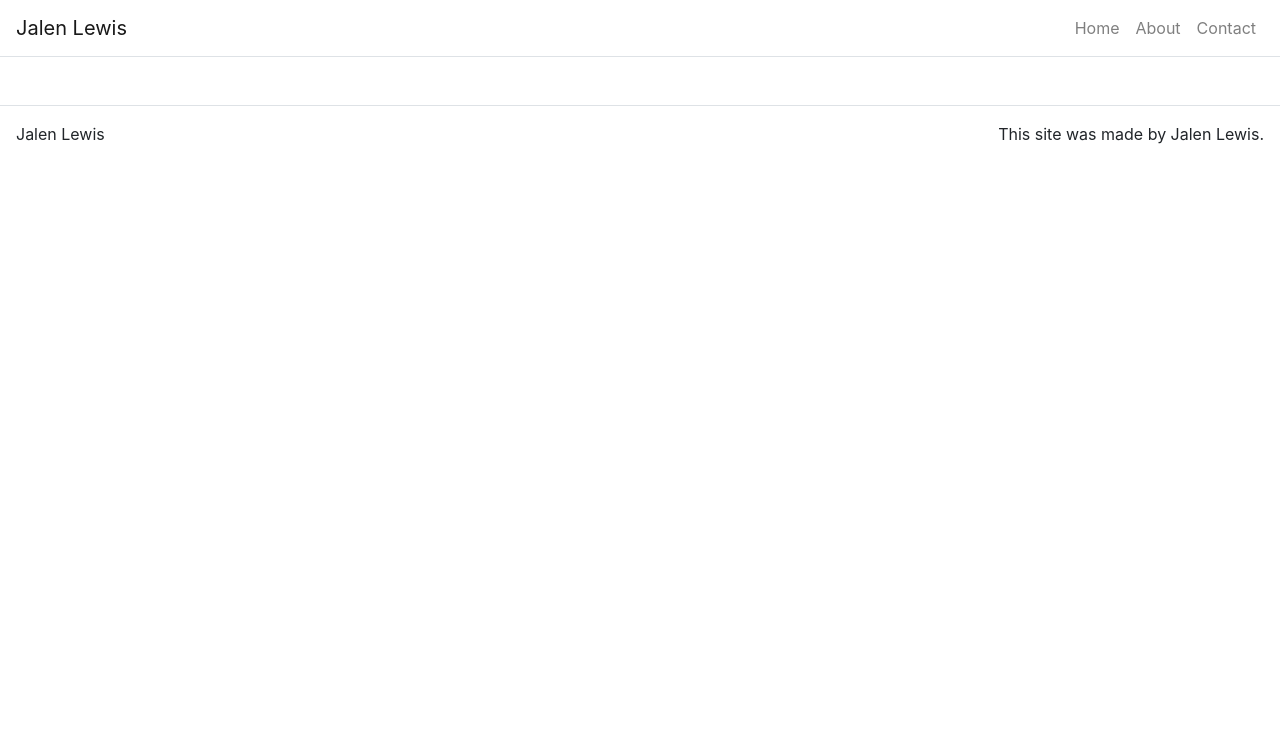
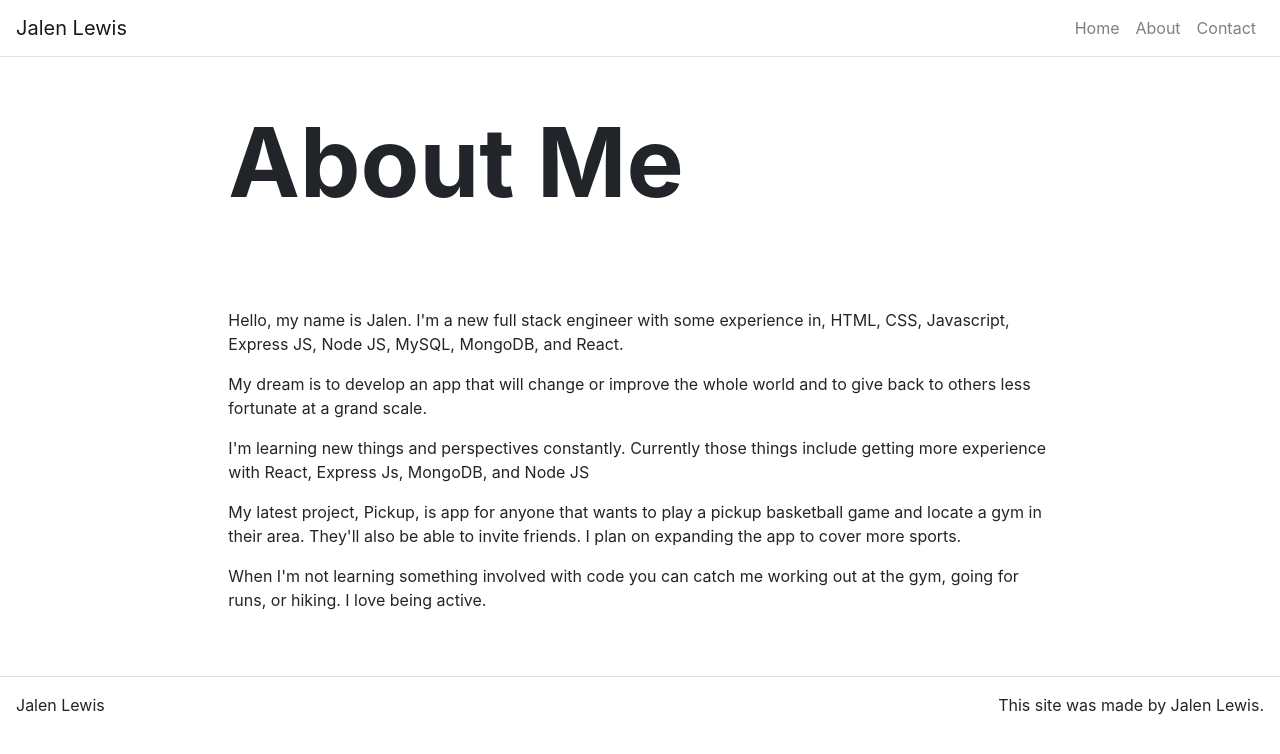
Before and after one commit to jlew2529/React_Portfolio, a React (Create React App) app: page /about in a window 1280 px wide. Shown: the top 754 px of the page. Built offline with nearby package versions, Linux system fonts and the light colour scheme.

Commit message:
Made a new component and edited the AboutPage file

```diff
--- /dev/null
+++ b/src/components/Content.js
@@ -0,0 +1,18 @@
+import React from 'react';
+import Container from 'react-bootstrap/Container';
+import Row from 'react-bootstrap/Row';
+import Col from 'react-bootstrap/Col';
+
+function Content(props) {
+    return(
+        <Container fluid={true}>
+            <Row className="justify-content-center">
+                <Col md={8}>
+                    {props.children}
+                </Col>
+            </Row>
+        </Container>
+    );
+}
+
+export default Content;
--- a/src/pages/AboutPage.js
+++ b/src/pages/AboutPage.js
@@ -1,9 +1,23 @@
 import React from 'react';
+import Hero from '../components/Hero';
+import Content from '../components/Content';
 
 function AboutPage(props) {
     return (
         <div>
+            <Hero title={props.title} />
 
+            <Content>
+                <p>Hello, my name is Jalen. I'm a new full stack engineer with some experience in, HTML, CSS, Javascript, Express JS, Node JS, MySQL, MongoDB, and React.</p>
+
+                <p>My dream is to develop an app that will change or improve the whole world and to give back to others less fortunate at a grand scale.</p>
+
+                <p>I'm learning new things and perspectives constantly. Currently those things include getting more experience with React, Express Js, MongoDB, and Node JS</p>
+
+                <p>My latest project, Pickup, is app for anyone that wants to play a pickup basketball game and locate a gym in their area. They'll also be able to invite friends. I plan on expanding the app to cover more sports.</p>
+
+                <p>When I'm not learning something involved with code you can catch me working out at the gym, going for runs, or hiking. I love being active.</p>
+            </Content>
         </div>
     );
 }
```
Also changed, not shown: 1 other file (tests, documents, lock files or other folders).
